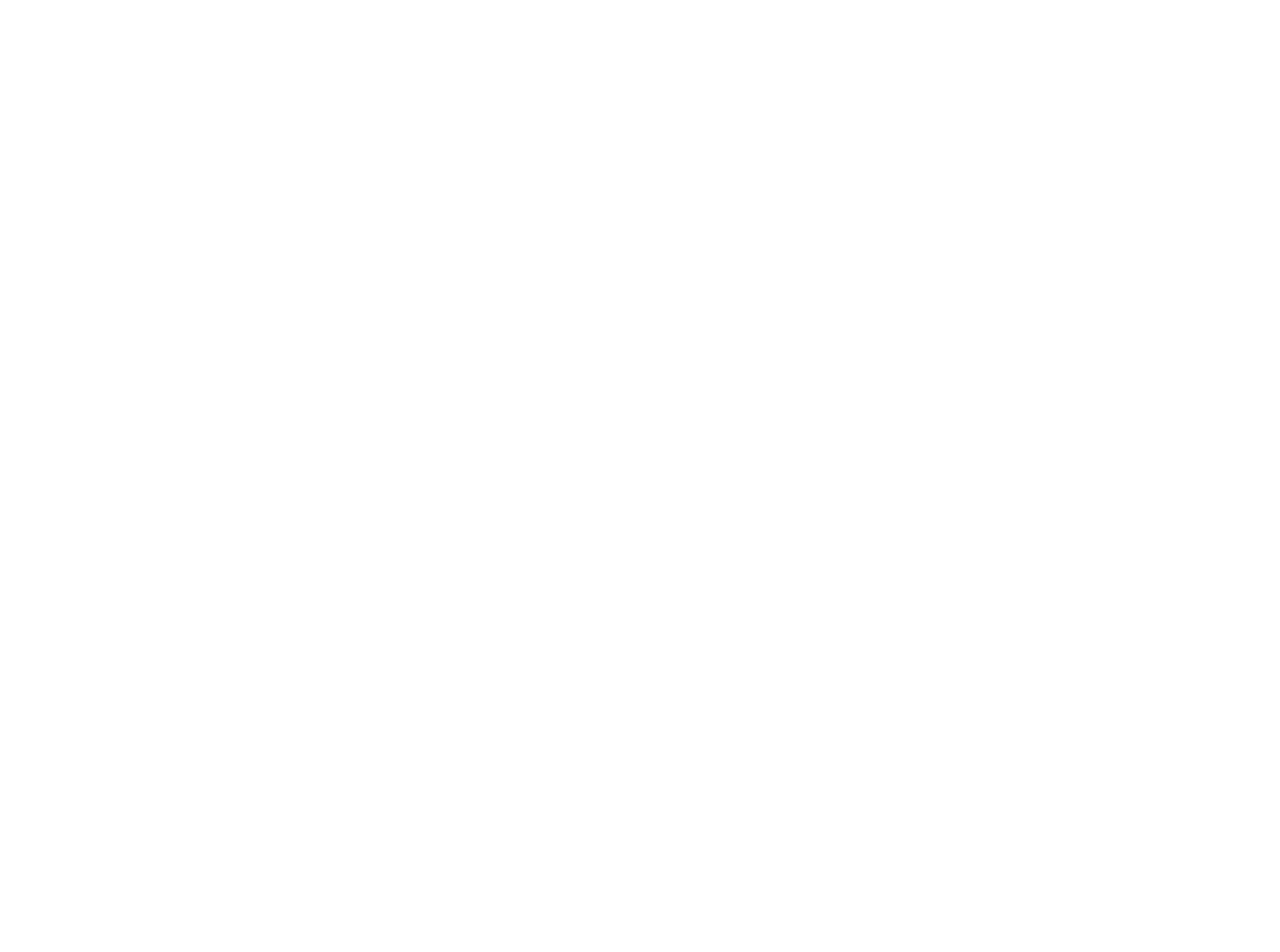
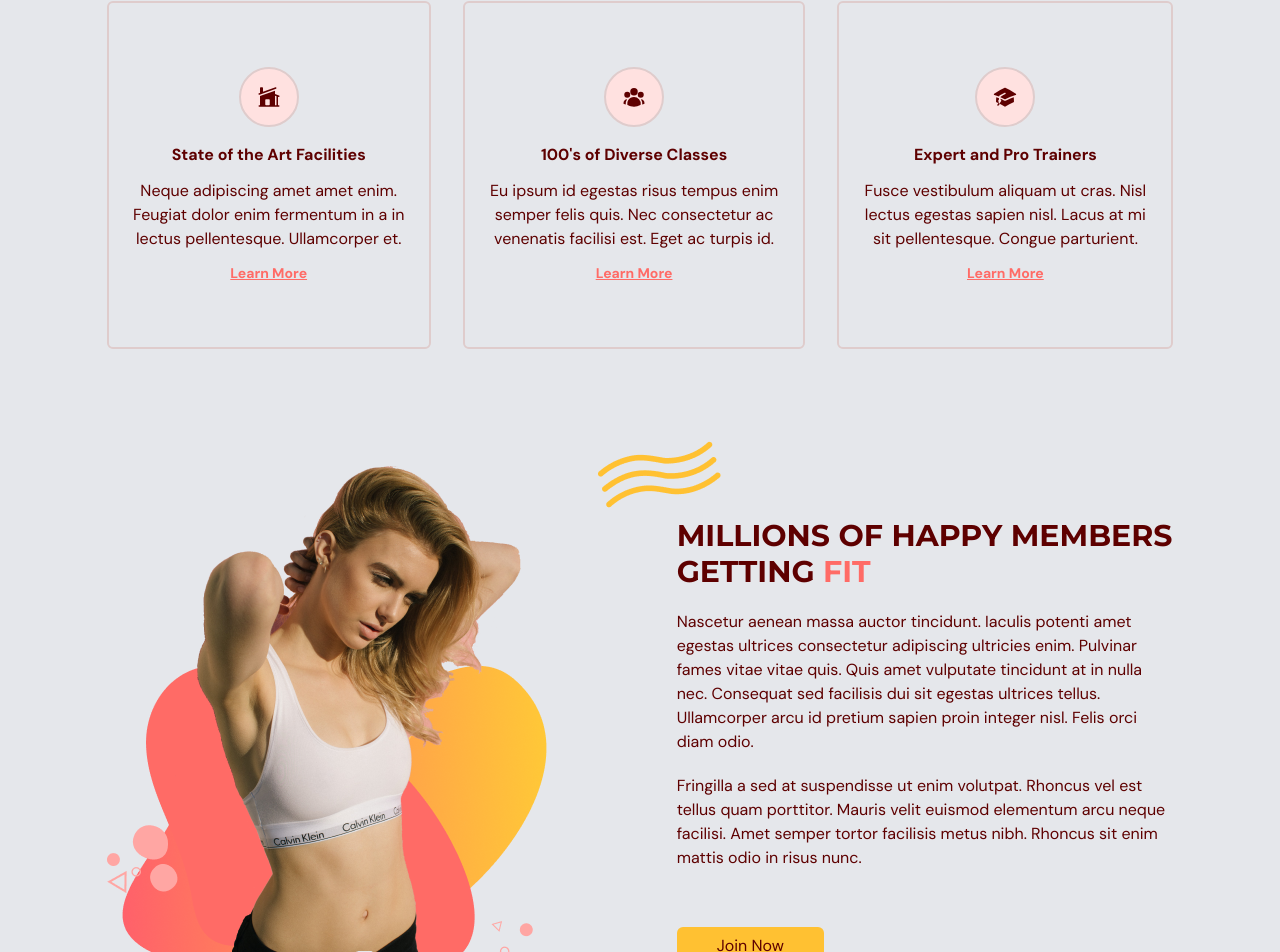
Before and after one commit to jxzzz/gym-typescript, a React (Vite) app: page / in a window 1280 px wide. Shown: the part 984-1936 px from the top of the page. Before the commit the page ends 800 px from the top, so only its background shows below. Built offline with nearby package versions, Linux system fonts and the light colour scheme.

Commit message:
benefits

```diff
--- a/src/App.tsx
+++ b/src/App.tsx
@@ -2,6 +2,8 @@
 import Navbar from "@/scenes/navbar";
 import { SelectedPage } from "@/shared/types";
 import Home from "@/scenes/home";
+import Benefits from "@/scenes/benefits";
+
 function App() {
   const [selectedPage, setSelectedPage] = useState<SelectedPage>(
     SelectedPage.Home
@@ -28,6 +30,7 @@
         setSelectedPage={setSelectedPage}
       />
       <Home setSelectedPage={setSelectedPage}></Home>
+      <Benefits setSelectedPage={setSelectedPage}></Benefits>
     </div>
   );
 }
--- /dev/null
+++ b/src/scenes/benefits/Benefit.tsx
@@ -0,0 +1,42 @@
+import { SelectedPage } from "@/shared/types";
+import { motion } from "framer-motion";
+import AnchorLink from "react-anchor-link-smooth-scroll";
+
+const childVariant = {
+  hidden: { opacity: 0, scale: 0.9 },
+  visible: { opacity: 1, scale: 1 },
+};
+
+type Props = {
+  icon: JSX.Element;
+  title: string;
+  description: string;
+  setSelectedPage: (value: SelectedPage) => void;
+};
+
+const Benefit = ({ icon, title, description, setSelectedPage }: Props) => {
+  return (
+    <motion.div
+      variants={childVariant}
+      className="mt-5 rounded-md border-2 border-gray-100 px-5 py-16 text-center"
+    >
+      <div className="mb-4 flex justify-center">
+        <div className="rounded-full border-2 border-gray-100 bg-primary-100 p-4">
+          {icon}
+        </div>
+      </div>
+
+      <h4 className="font-bold">{title}</h4>
+      <p className="my-3">{description}</p>
+      <AnchorLink
+        className="text-sm font-bold text-primary-500 underline hover:text-secondary-500"
+        onClick={() => setSelectedPage(SelectedPage.ContactUs)}
+        href={`#${SelectedPage.ContactUs}`}
+      >
+        <p>Learn More</p>
+      </AnchorLink>
+    </motion.div>
+  );
+};
+
+export default Benefit;
--- /dev/null
+++ b/src/scenes/benefits/index.tsx
@@ -0,0 +1,138 @@
+import ActionButton from "@/shared/ActionButton";
+import HText from "@/shared/HText";
+import { SelectedPage, BenefitType } from "@/shared/types";
+import {
+  HomeModernIcon,
+  UserGroupIcon,
+  AcademicCapIcon,
+} from "@heroicons/react/24/solid";
+import { motion } from "framer-motion";
+import Benefit from "./Benefit";
+import BenefitsPageGraphic from "@/assets/BenefitsPageGraphic.png";
+
+const benefits: Array<BenefitType> = [
+  {
+    icon: <HomeModernIcon className="h-6 w-6" />,
+    title: "State of the Art Facilities",
+    description:
+      "Neque adipiscing amet amet enim. Feugiat dolor enim fermentum in a in lectus pellentesque. Ullamcorper et.",
+  },
+  {
+    icon: <UserGroupIcon className="h-6 w-6" />,
+    title: "100's of Diverse Classes",
+    description:
+      "Eu ipsum id egestas risus tempus enim semper felis quis. Nec consectetur ac venenatis facilisi est. Eget ac turpis id.",
+  },
+  {
+    icon: <AcademicCapIcon className="h-6 w-6" />,
+    title: "Expert and Pro Trainers",
+    description:
+      "Fusce vestibulum aliquam ut cras. Nisl lectus egestas sapien nisl. Lacus at mi sit pellentesque. Congue parturient.",
+  },
+];
+
+type Props = {
+  setSelectedPage: (value: SelectedPage) => void;
+};
+
+const Benefits = ({ setSelectedPage }: Props) => {
+  return (
+    <section id="benefits" className="mx-auto min-h-full w-5/6 py-20">
+      <motion.div onViewportEnter={() => setSelectedPage(SelectedPage.Benfits)}>
+        {/* HEADER */}
+        <div className="md:my-5 md:w-3/5">
+          <HText>MORE THAN JUST GYM.</HText>
+          <p className="my-5 text-sm">
+            We provide world class fitness equipment, trainers and classes to
+            get you to your ultimate fitness goals with ease. We provide true
+            care into each and every member.
+          </p>
+        </div>
+        {/* benefits */}
+        <div className="items-center justify-between gap-8 md:flex">
+          {benefits.map((benefit) => (
+            <Benefit
+              key={benefit.title}
+              icon={benefit.icon}
+              title={benefit.title}
+              description={benefit.description}
+              setSelectedPage={setSelectedPage}
+            />
+          ))}
+        </div>
+
+        {/* GRAPHICS AND DESCRIPTION */}
+        <div className="mt-16 items-center justify-between gap-20 md:mt-28 md:flex">
+          {/* GRAPHIC */}
+          <img
+            className="mx-auto"
+            alt="benefits-page-graphic"
+            src={BenefitsPageGraphic}
+          />
+
+          {/* DESCRIPTION */}
+          <div>
+            {/* TITLE */}
+            <div className="relative">
+              <div className="before:absolute before:-top-20 before:-left-20 before:z-[1] before:content-abstractwaves">
+                <motion.div
+                  initial="hidden"
+                  whileInView="visible"
+                  viewport={{ once: true, amount: 0.5 }}
+                  transition={{ duration: 0.5 }}
+                  variants={{
+                    hidden: { opacity: 0, x: 50 },
+                    visible: { opacity: 1, x: 0 },
+                  }}
+                >
+                  <HText>
+                    MILLIONS OF HAPPY MEMBERS GETTING{" "}
+                    <span className="text-primary-500">FIT</span>
+                  </HText>
+                </motion.div>
+              </div>
+            </div>
+
+            {/* DESCRIPT */}
+            <motion.div
+              initial="hidden"
+              whileInView="visible"
+              viewport={{ once: true, amount: 0.5 }}
+              transition={{ delay: 0.2, duration: 0.5 }}
+              variants={{
+                hidden: { opacity: 0, x: 50 },
+                visible: { opacity: 1, x: 0 },
+              }}
+            >
+              <p className="my-5">
+                Nascetur aenean massa auctor tincidunt. Iaculis potenti amet
+                egestas ultrices consectetur adipiscing ultricies enim. Pulvinar
+                fames vitae vitae quis. Quis amet vulputate tincidunt at in
+                nulla nec. Consequat sed facilisis dui sit egestas ultrices
+                tellus. Ullamcorper arcu id pretium sapien proin integer nisl.
+                Felis orci diam odio.
+              </p>
+              <p className="mb-5">
+                Fringilla a sed at suspendisse ut enim volutpat. Rhoncus vel est
+                tellus quam porttitor. Mauris velit euismod elementum arcu neque
+                facilisi. Amet semper tortor facilisis metus nibh. Rhoncus sit
+                enim mattis odio in risus nunc.
+              </p>
+            </motion.div>
+
+            {/* BUTTON */}
+            <div className="relative mt-16">
+              <div className="before:absolute before:-bottom-20 before:right-40 before:z-[-1] before:content-sparkles">
+                <ActionButton setSelectedPage={setSelectedPage}>
+                  Join Now
+                </ActionButton>
+              </div>
+            </div>
+          </div>
+        </div>
+      </motion.div>
+    </section>
+  );
+};
+
+export default Benefits;
--- /dev/null
+++ b/src/shared/HText.tsx
@@ -0,0 +1,13 @@
+import React from "react";
+
+type Props = {
+  children: React.ReactNode;
+};
+
+const HText = ({ children }: Props) => {
+  return (
+    <h1 className="basis-3/5 font-montserrat text-3xl font-bold">{children}</h1>
+  );
+};
+
+export default HText;
--- a/src/shared/types.ts
+++ b/src/shared/types.ts
@@ -4,3 +4,9 @@
   OurClasses = "ourclasses",
   ContactUs = "contactus",
 }
+
+export interface BenefitType {
+  icon: JSX.Element;
+  title: string;
+  description: string;
+}
```
